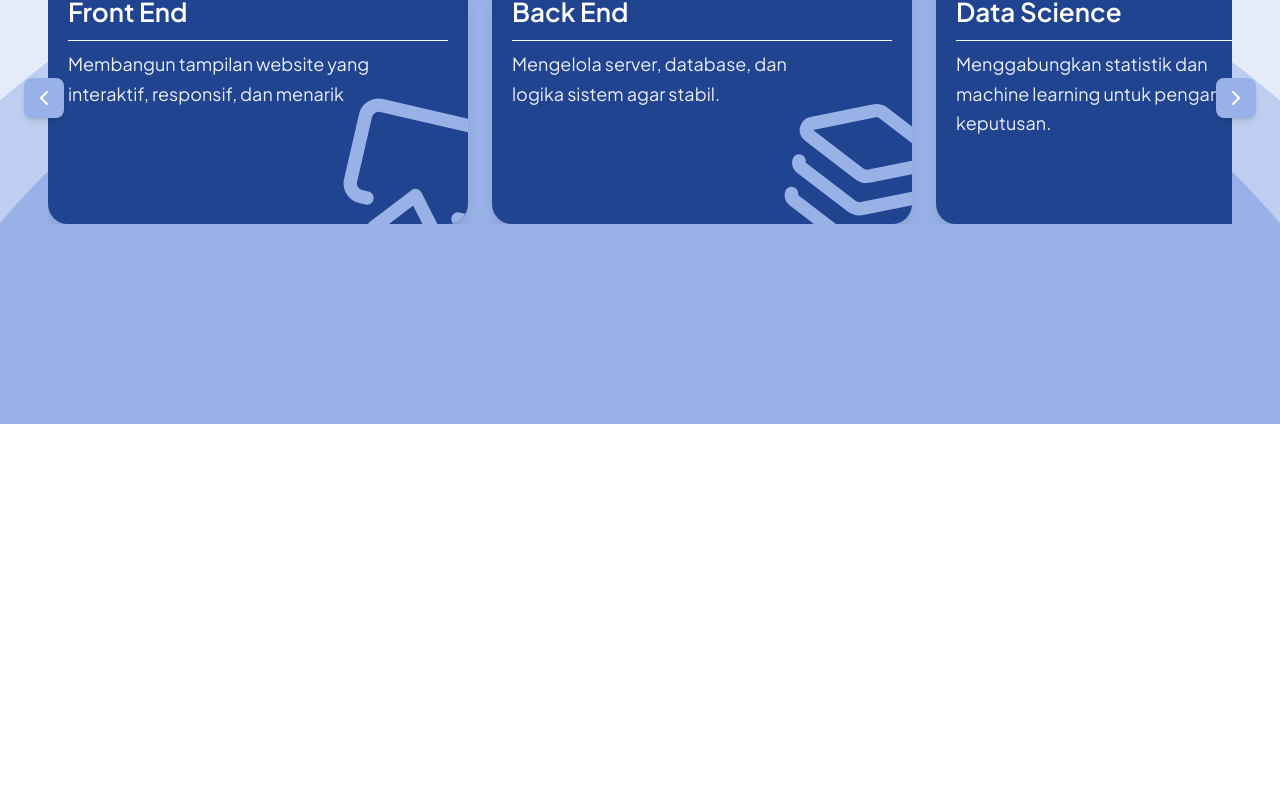
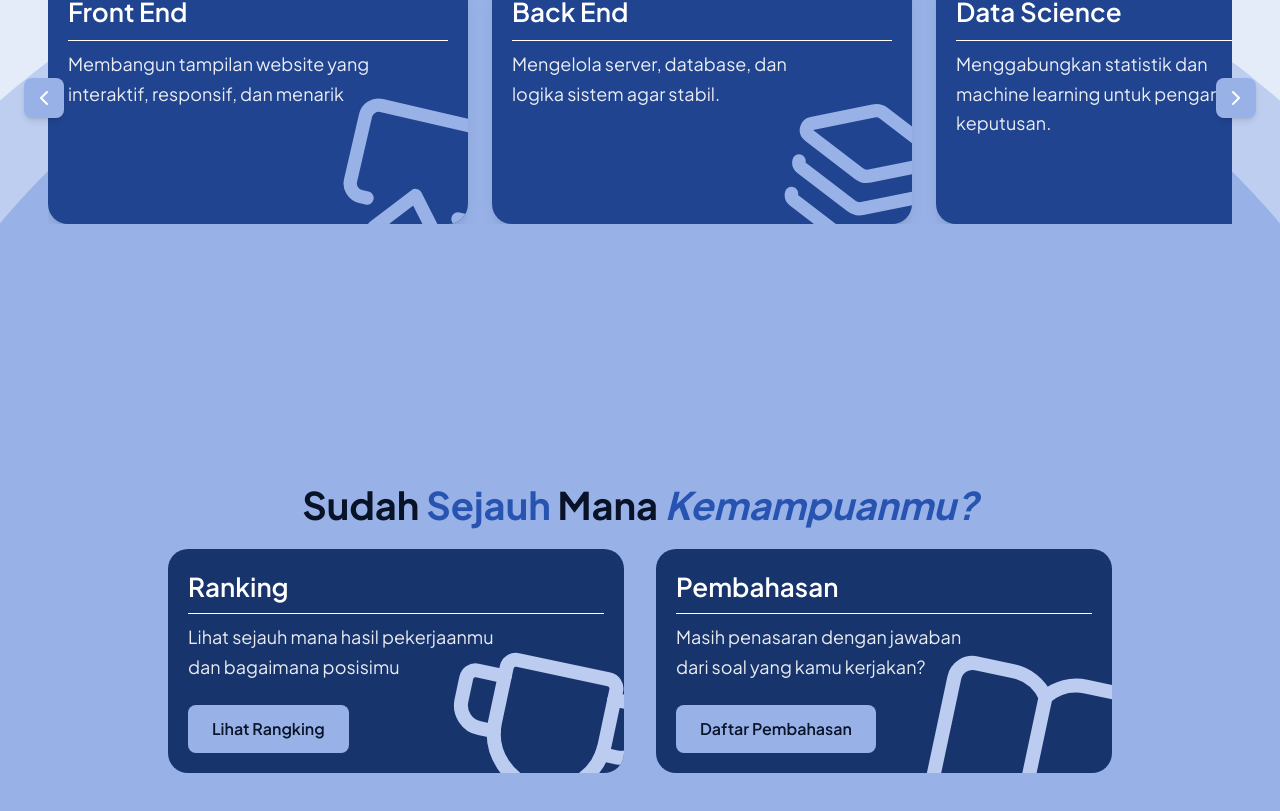
Before and after one commit to omah-ti/omahtoosn, a Next.js app: page / in a window 1280 px wide. Shown: the part 1983-2794 px from the top of the page. Before the commit the page ends 2407 px from the top, so only its background shows below. Built offline with nearby package versions, Linux system fonts and the light colour scheme.

Commit message:
feat(landing): add kemampuan section

```diff
--- a/src/app/(unauthenticated)/page.tsx
+++ b/src/app/(unauthenticated)/page.tsx
@@ -1,6 +1,7 @@
 import Hero from "@/modules/landing/hero";
 import Statistics from "@/modules/landing/statistics";
 import Explore from "@/modules/landing/explore";
+import Kemampuan from "@/modules/landing/kemampuan";
 
 export default function Home() {
   return (
@@ -8,6 +9,7 @@ export default function Home() {
       <Hero />
       <Statistics />
       <Explore />
+      <Kemampuan />
     </>
   );
 }
--- a/src/components/unauthenticated/navbar.tsx
+++ b/src/components/unauthenticated/navbar.tsx
@@ -26,7 +26,7 @@ export default function Navbar() {
 
   return (
     <nav
-      className={`z-10 h-16 fixed w-full px-4 sm:px-6 md:px-10 flex items-center justify-between text-white transition-colors duration-300
+      className={`z-999 h-16 fixed w-full px-4 sm:px-6 md:px-10 flex items-center justify-between text-white transition-colors duration-300
       ${isSolid ? "bg-primary-600" : "bg-transparent"}`}
     >
       {/* Logo */}
--- /dev/null
+++ b/src/modules/landing/kemampuan.tsx
@@ -0,0 +1,53 @@
+import Container from "@/components/ui/container";
+import { Trophy, BookOpen } from "lucide-react";
+
+const Kemampuan = () => {
+  return (
+    <section className="relative w-full bg-primary-200 overflow-hidden md:pt-13 md:pb-25 py-20">
+      <Container>
+        <h2 className="text-[22px] md:text-[38px] font-bold text-center">
+          <span className="text-primary-1000">Sudah</span>{' '}
+          <span className="text-primary-600">Sejauh</span>{' '}
+          <span className="text-primary-1000">Mana</span>{' '}
+          <span className="text-primary-600 italic">Kemampuanmu?</span>
+        </h2>
+
+        <div className="flex flex-col md:flex-row justify-center gap-5 md:gap-8 w-full">
+          <div className="flex-1 w-full max-w-114 bg-primary-800 rounded-[20px] gap-6 p-5 relative overflow-hidden text-white flex flex-col justify-between min-h-[204px] md:min-h-[218px]">
+            <div className="space-y-2">
+              <h3 className="text-xl md:text-[26px] font-semibold">Ranking</h3>
+              <div className="w-full h-px bg-white" />
+              <p className="text-sm md:text-lg text-white/90 leading-relaxed relative z-10 max-w-[85%] md:max-w-[75%]">
+                Lihat sejauh mana hasil pekerjaanmu dan bagaimana posisimu
+              </p>
+            </div>
+            <button className="bg-primary-200 text-primary-900 font-semibold px-6 py-2 md:py-3 rounded-lg w-max relative z-10 text-sm md:text-base hover:bg-white transition-colors">
+              Lihat Rangking
+            </button>
+            <div className="absolute -bottom-20 -right-6 md:-bottom-25 md:-right-8 text-primary-100 pointer-events-none rotate-12 z-0">
+              <Trophy className="w-40 h-40 md:w-56 md:h-56" strokeWidth={1.5} />
+            </div>
+          </div>
+
+          <div className="flex-1 w-full max-w-114 bg-primary-800 rounded-[20px] gap-6 p-5 relative overflow-hidden text-white flex flex-col justify-between min-h-[204px] md:min-h-[218px]">
+            <div className="space-y-2">
+              <h3 className="text-xl md:text-[26px] font-semibold">Pembahasan</h3>
+              <div className="w-full h-px bg-white" />
+              <p className="text-sm md:text-lg text-white/90 leading-relaxed relative z-10 max-w-[85%] md:max-w-[75%]">
+                Masih penasaran dengan jawaban dari soal yang kamu kerjakan?
+              </p>
+            </div>
+            <button className="bg-primary-200 text-primary-900 font-semibold px-6 py-2 md:py-3 rounded-lg w-max relative z-10 text-sm md:text-base hover:bg-white transition-colors">
+              Daftar Pembahasan
+            </button>
+            <div className="absolute -bottom-20 -right-6 md:-bottom-25 md:-right-8 text-primary-100 pointer-events-none rotate-12 z-0">
+              <BookOpen className="w-40 h-40 md:w-56 md:h-56" strokeWidth={1.5} />
+            </div>
+          </div>
+        </div>
+      </Container>
+    </section>
+  );
+}
+
+export default Kemampuan;
```
